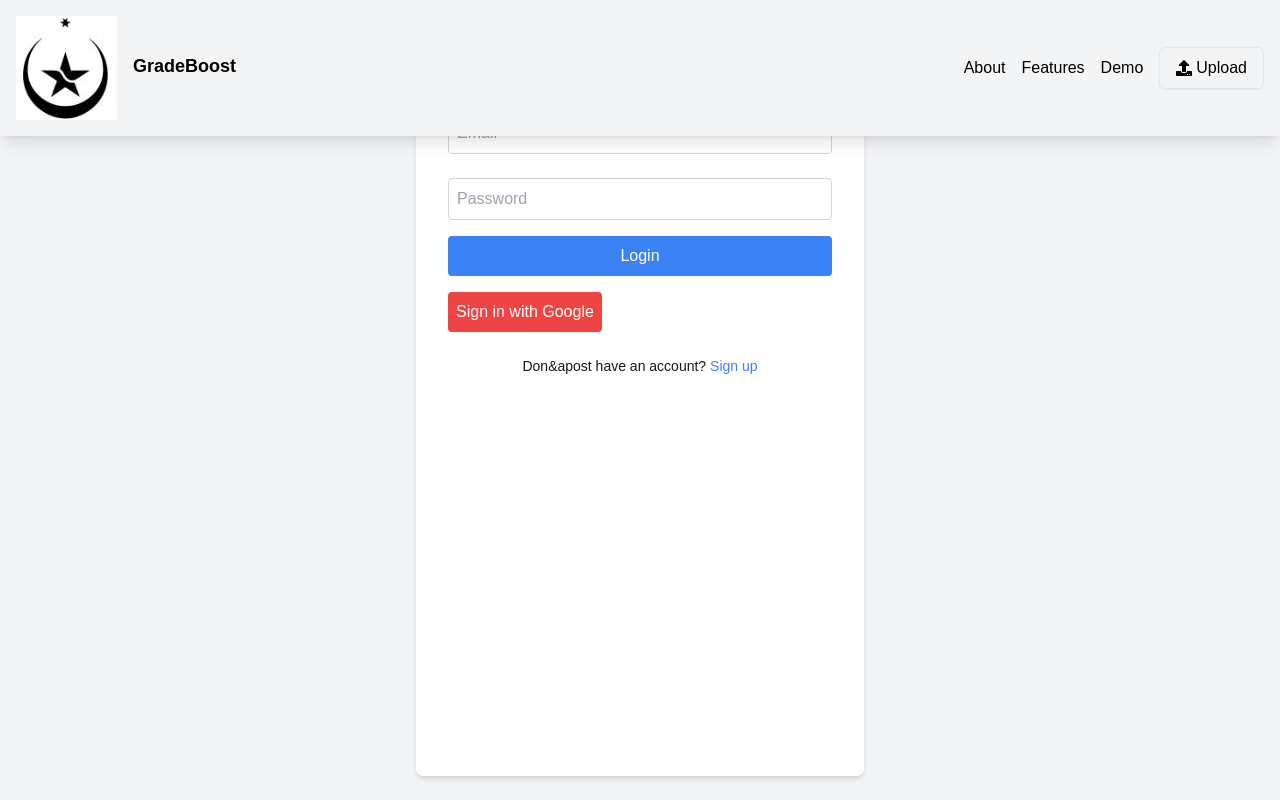
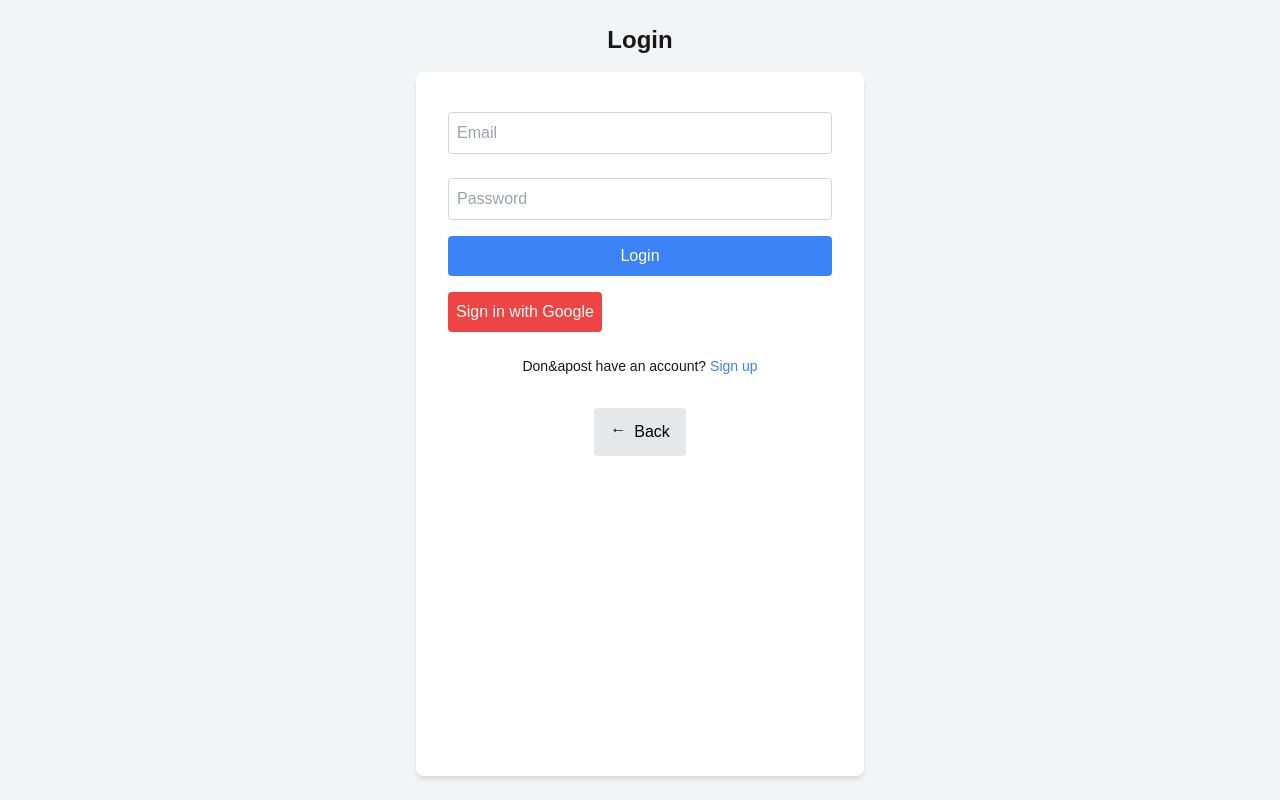
Before and after one commit to mikelexx/grade-boost, a Next.js app: page /auth in a window 1280 px wide. Shown: the top 800 px of the page. Built offline with nearby package versions, Linux system fonts and the light colour scheme; no server answers.

Commit message:
refactor: remove Navbar from authentication page for UX experience enhancement

```diff
--- a/src/app/auth/page.tsx
+++ b/src/app/auth/page.tsx
@@ -2,8 +2,7 @@ import NavBar from "@/components/NavBar";
 import Authentication from "@/components/Authentication";
 export default function Authenticate(){
 	return <>
-	<NavBar/>
-	<div className="min-h-screen">
+	<div className="min-h-screen z-50">
 	<Authentication/>
 	</div>
 	</>
--- a/src/components/Authentication.tsx
+++ b/src/components/Authentication.tsx
@@ -5,6 +5,7 @@ import UserService from '../../services/firebaseUser';
 import app from '../../firebaseConfig';
 import { useRouter } from 'next/navigation'; // Use next/navigation for client components
 import { FirebaseError } from 'firebase/app';
+import Backbutton from './Back';
 
 
 const auth = getAuth(app);
@@ -162,6 +163,7 @@ export default function Authentication() {
             </p>
           )}
         </div>
+	<div className="m-8 flex justify-center align-center"><Backbutton/></div>
       </div>
     </div>
   );
--- a/src/components/ResultsPageNavBar.tsx
+++ b/src/components/ResultsPageNavBar.tsx
@@ -21,7 +21,7 @@ export default function ResultsPageNavBar({ onSearch }: ResultsPageNavBarProps)
   return (
     <nav className="fixed top-0 left-0 right-0 z-50 h-16 flex items-center justify-between px-4 bg-gray-100 text-black shadow-md">
       <div className="flex-row space-x-4">
-        <Image src='/images/logo.png' width={60} height={60} alt='Logo' className="inline-block" />
+        <Image src='/images/logo.png' width={60} height={60} alt='Logo' className="inline-block w-auto h-auto" />
         <Link className="text-lg font-bold" href="/">
           GradeBoost
         </Link>
```
